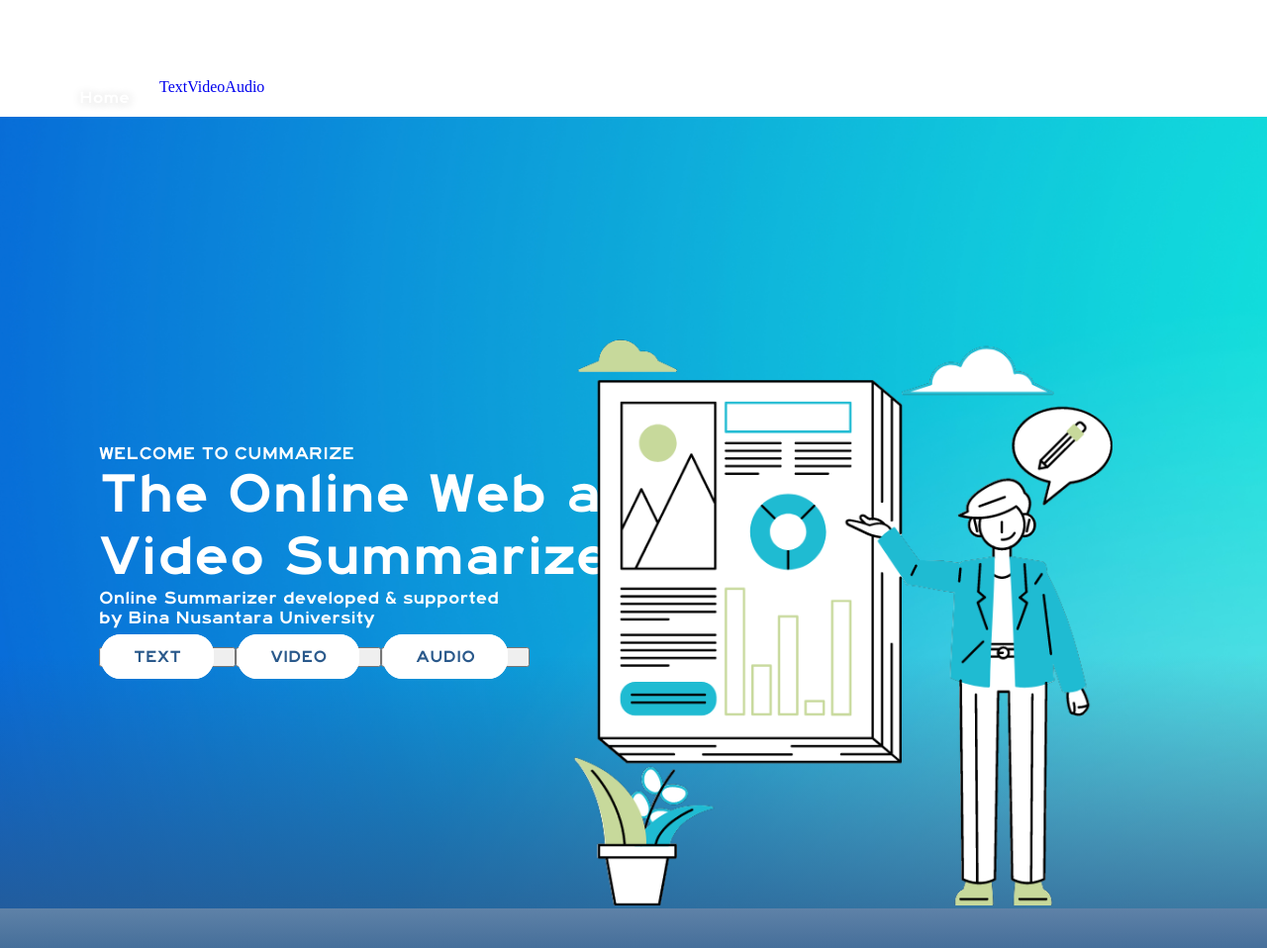
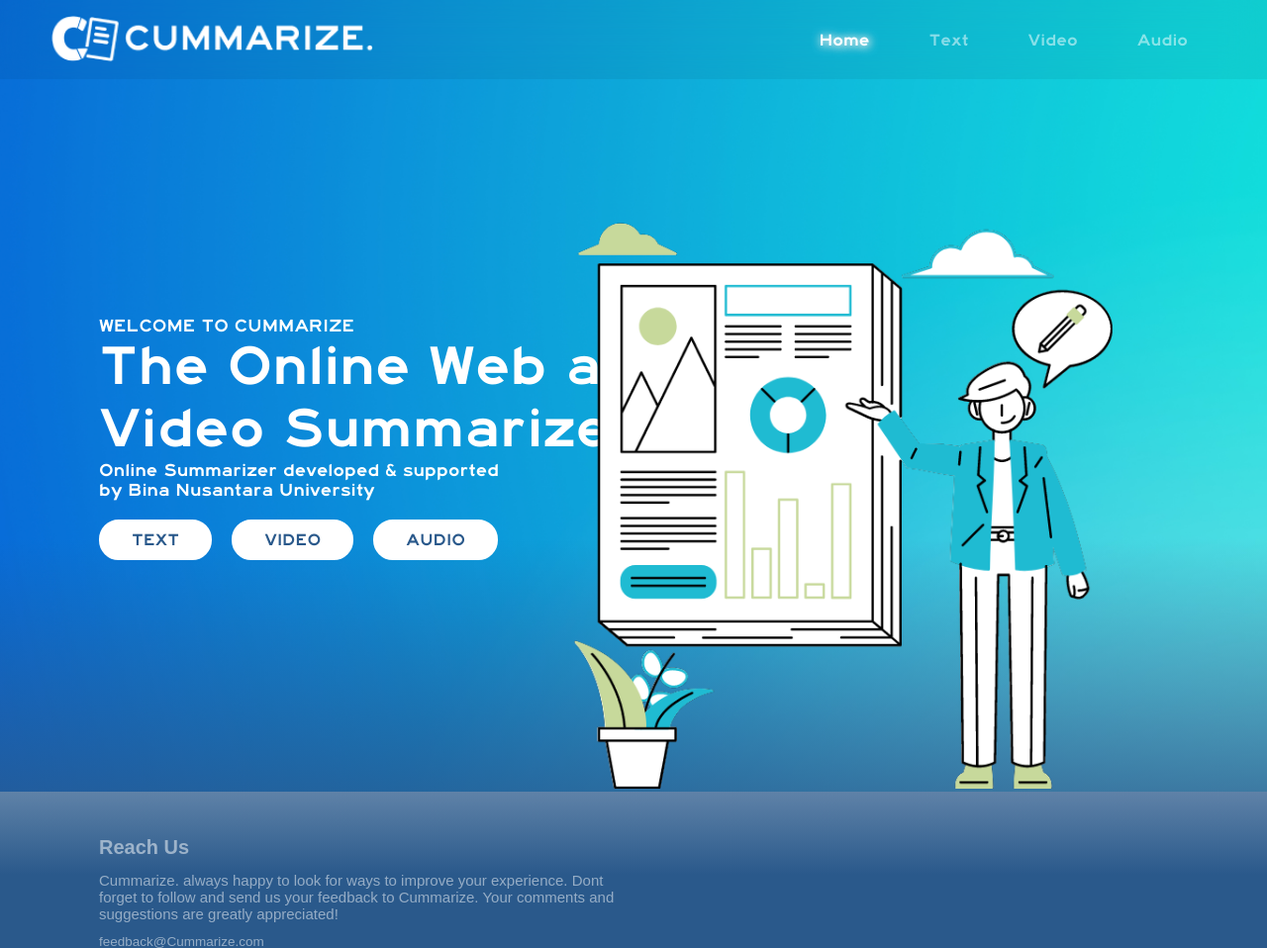
Before and after one commit to ZivFerdinand/CUMmarize-AI, a Flask app: page / in a window 1280 px wide. Shown: the top 958 px of the page at 99% size. Run offline with Flask 3, Linux system fonts and the light colour scheme.

Commit message:
html pages

```diff
--- a/templates/base.html
+++ b/templates/base.html
@@ -4,6 +4,7 @@
     <meta charset="UTF-8">
     <meta name="viewport" content="width=device-width, initial-scale=1.0">
     <title>Cummarize</title>
+    <link rel="stylesheet" href="{{ url_for('static', filename='css/base.css')}}">
 
     {% block head %}{% endblock %}
 </head>
--- a/templates/index.html
+++ b/templates/index.html
@@ -20,19 +20,13 @@
     </div>
     <nav class="nav-bar">
         <ul>
-            <li><a href="/" class="active">Home</a></li>
-            <li><a href="text">Text</a></li>
-            <li><a href="#">Video</a></li>
-            <li><a href="#">Audio</a></li>
+            <li><a class="active" id="home" href="/">Home</a></li>
+            <li><a class="inactive" id="text" href="text">Text</a></li>
+            <li><a class="inactive" id="audio" href="#">Video</a></li>
+            <li><a class="inactive" id="video" href="#">Audio</a></li>
         </ul>
     </nav>
-    <script>
-        hamburger = document.querySelector(".hamburger");
-        hamburger.onclick = function () {
-        navBar = document.querySelector(".nav-bar")
-        navBar.classList.toggle("active");
-        }
-    </script>
+
 </header>
 
 <div class="welcome-page">
@@ -45,9 +39,10 @@
                 <div class="title-01">Online Summarizer developed &amp supported</div>
                 <div class="title-01">by Bina Nusantara University</div>
                 <div class="options">
-                    <button class="options-button"><a href="text">TEXT</a></button>
-                    <button class="options-button"><a href="#">VIDEO</a></button>
-                    <button class="options-button"><a href="#">AUDIO</a></button>
+                    <a href="text">TEXT</a>
+                    <a href="text">VIDEO</a>
+                    <a href="text">AUDIO</a>
+
                 </div>
             </div>
         </div>
@@ -79,4 +74,52 @@
         </div>
     </div>
 </footer>
+
+<script>
+    hamburger = document.querySelector(".hamburger");
+    hamburger.onclick = function () {
+        navBar = document.querySelector(".nav-bar")
+        navBar.classList.toggle("active");
+    }
+
+    const delay = (ms) => new Promise((res) => setTimeout(res, ms));
+    let home = document.getElementById("home");
+    let text = document.getElementById("text");
+    let audio = document.getElementById("audio");
+    let video = document.getElementById("video");
+
+    function disactivateClass() {
+        if (home.classList.contains("active") == true) {
+            home.classList.remove("active");
+            home.classList.add("inactive");
+
+        }
+    }
+    function activateClass() {
+        if (home.classList.contains("inactive") == true) {
+            home.classList.add("active");
+            home.classList.remove("inactive");
+        }
+    }
+    text.addEventListener("mouseenter", () => {
+        disactivateClass();
+    })
+    text.addEventListener("mouseleave", () => {
+        activateClass();
+    })
+
+    audio.addEventListener("mouseenter", () => {
+        disactivateClass();
+    })
+    audio.addEventListener("mouseleave", () => {
+        activateClass();
+    })
+
+    video.addEventListener("mouseenter", () => {
+        disactivateClass();
+    })
+    video.addEventListener("mouseleave", () => {
+        activateClass();
+    })
+</script>
 {% endblock %}
--- a/templates/text.html
+++ b/templates/text.html
@@ -47,7 +47,7 @@
                     <form action="{{ url_for('text')}}" method="post">
                     <input class ="textInput" type="text" name="url" placeholder="Paste here the link you want to summarize">
                 </div>
-                <button class = "buttonSubmit" value="url" name="button" type="submit"><a href="#">CUMMARIZE</a></button>
+                <button class = "buttonSubmit" value="url" name="button" type="submit">CUMMARIZE</button>
             </div>
         </div>
         <div class="text-image">
@@ -60,7 +60,7 @@
     <div class="summarize">Summarize Text</div>
     <form method="POST" action="/analyze">
         <textarea name="rawtext" cols="3" rows="5" class="formText" placeholder="Copy and paste your text here"></textarea>
-        <button name="button" value="rawtext" class="buttonSum" type="submit"><a href="#">CUMMARIZE</a></button>
+        <button name="button" value="rawtext" class="buttonSum" type="submit">CUMMARIZE</button>
     </div>
 <footer>
     <div class="footer">
```
